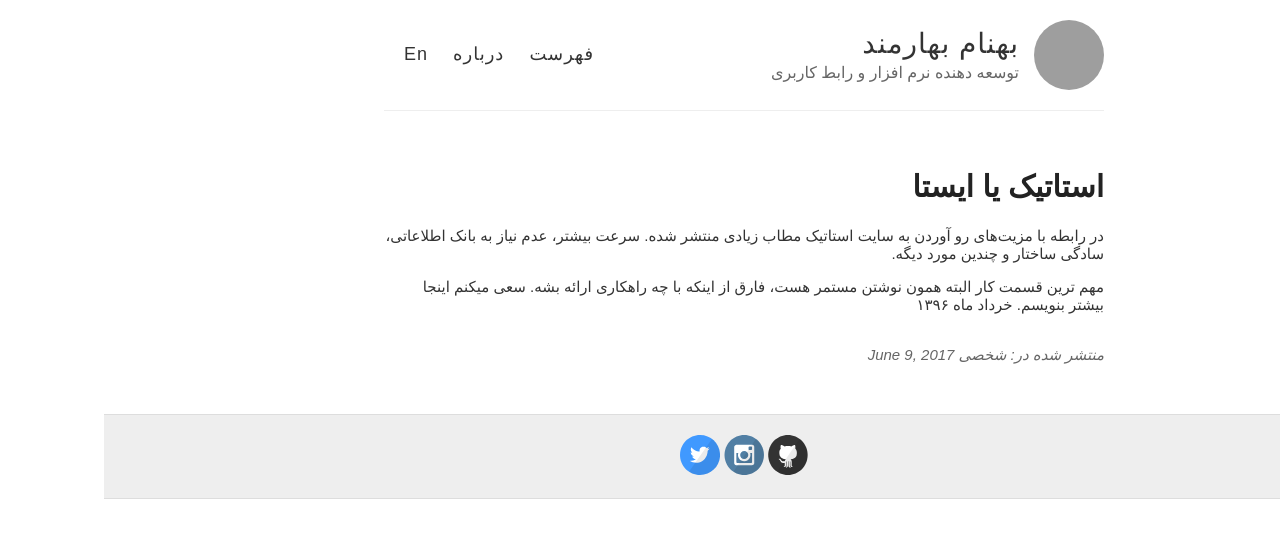
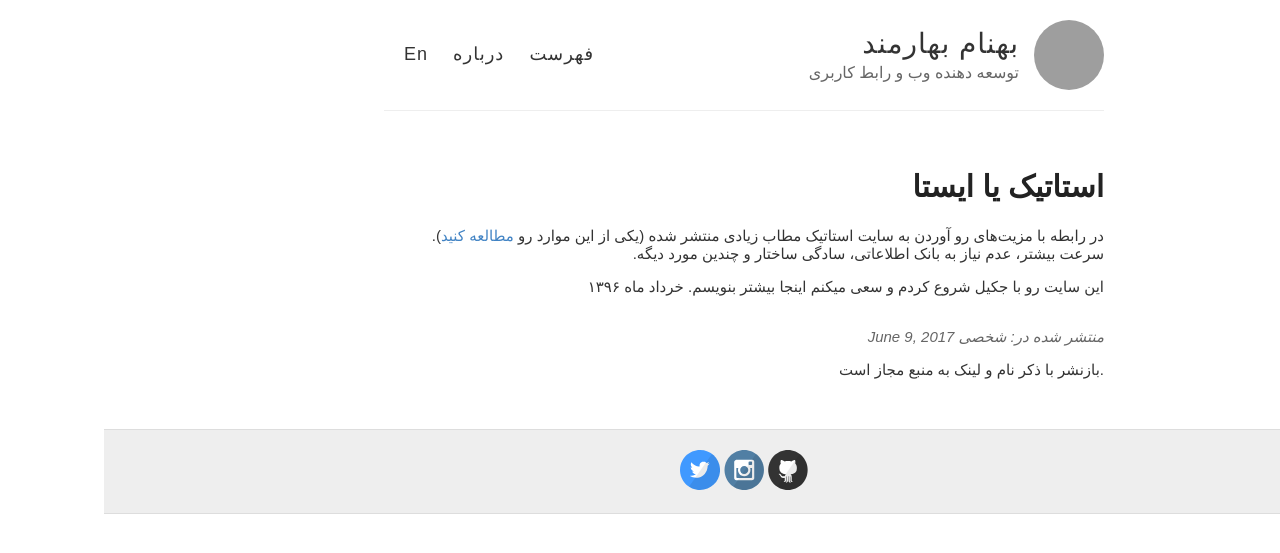
Before and after one commit to behnum/baharmand.ir, a Jekyll site: the page built from _posts/2017-6-9-static-site.md, in a window 1280 px wide. Shown: the top 553 px of the page. Built offline with Jekyll 4.4.1, drawn with Linux system fonts in a browser that asks for light colours; some web fonts are replaced; comment, search, counter and statistics services are not loaded; grey boxes are pictures that could not be loaded.

Commit message:
Update structure and content

```diff
--- a/_config.yml
+++ b/_config.yml
@@ -6,7 +6,7 @@
 name: بهنام بهارمند
 
 # Short bio or description (displayed in the header)
-description: توسعه دهنده نرم افزار و رابط کاربری
+description: توسعه دهنده وب و رابط کاربری
 
 # URL of your avatar or profile pic (you could use your GitHub profile pic)
 avatar: https://avatars2.githubusercontent.com/u/2064714?v=3&s=460
--- a/_layouts/post.html
+++ b/_layouts/post.html
@@ -13,6 +13,9 @@ layout: default
   <div class="date">
     منتشر شده در: {{ page.category }} {{ page.date | date: "%B %e, %Y" }}
   </div>
+  <p>
+    .بازنشر با ذکر نام و لینک به منبع مجاز است
+  </p>
 
 
   {% include disqus.html %}
--- a/_posts/2017-6-9-static-site.md
+++ b/_posts/2017-6-9-static-site.md
@@ -4,7 +4,6 @@ title: استاتیک یا ایستا
 category: شخصی
 ---
 
-در رابطه با مزیت‌های رو آوردن به سایت استاتیک مطاب زیادی منتشر شده. سرعت بیشتر، عدم نیاز به بانک اطلاعاتی، سادگی ساختار و چندین مورد دیگه.
+در رابطه با مزیت‌های رو آوردن به سایت استاتیک مطاب زیادی منتشر شده (یکی از این موارد رو [مطالعه کنید](https://www.sitepoint.com/7-reasons-use-static-site-generator/)). سرعت بیشتر، عدم نیاز به بانک اطلاعاتی، سادگی ساختار و چندین مورد دیگه.
 
-مهم ترین قسمت کار البته همون نوشتن مستمر هست، فارق از اینکه با چه راهکاری ارائه بشه.
-سعی میکنم اینجا بیشتر بنویسم. خرداد ماه ۱۳۹۶
+این سایت رو با جکیل شروع کردم و سعی میکنم اینجا بیشتر بنویسم. خرداد ماه ۱۳۹۶
```
Also changed, not shown: _posts/2017-6-9-Hello-World.md (deleted, +0 -9 lines).
